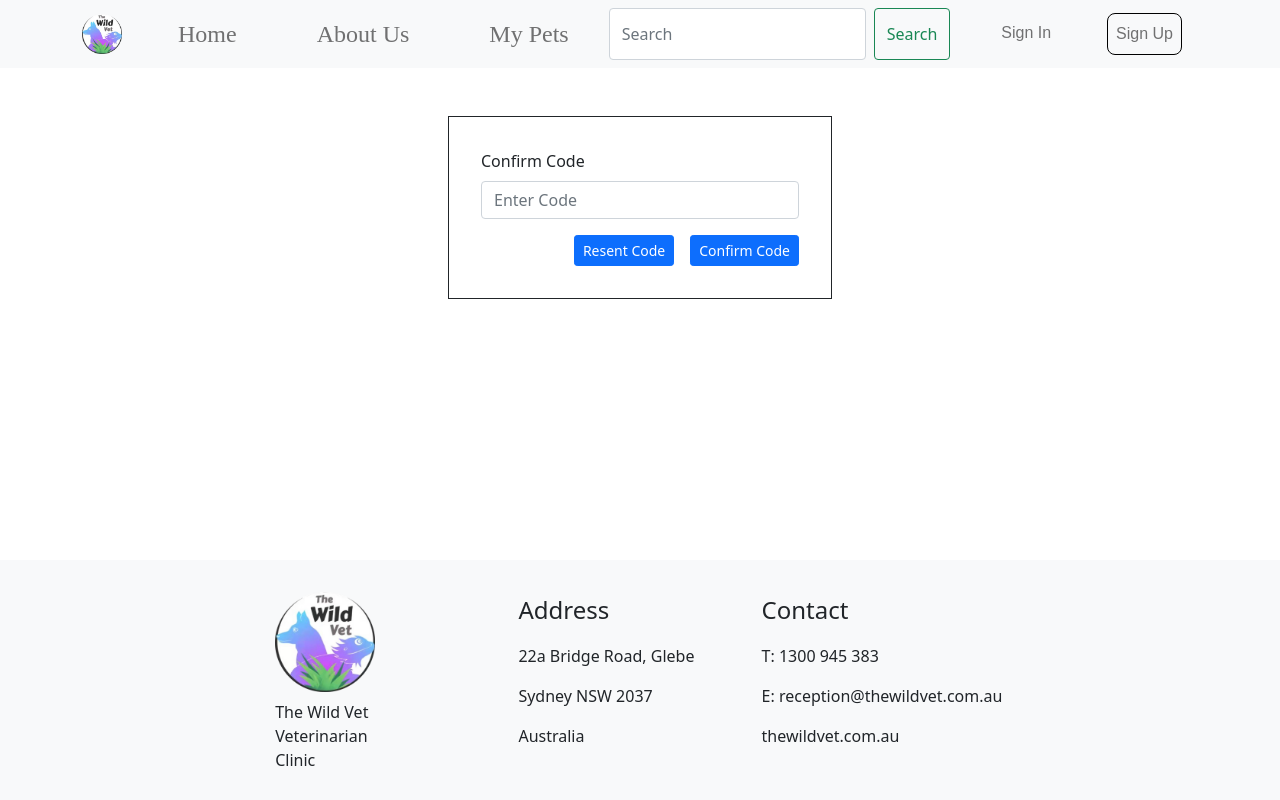
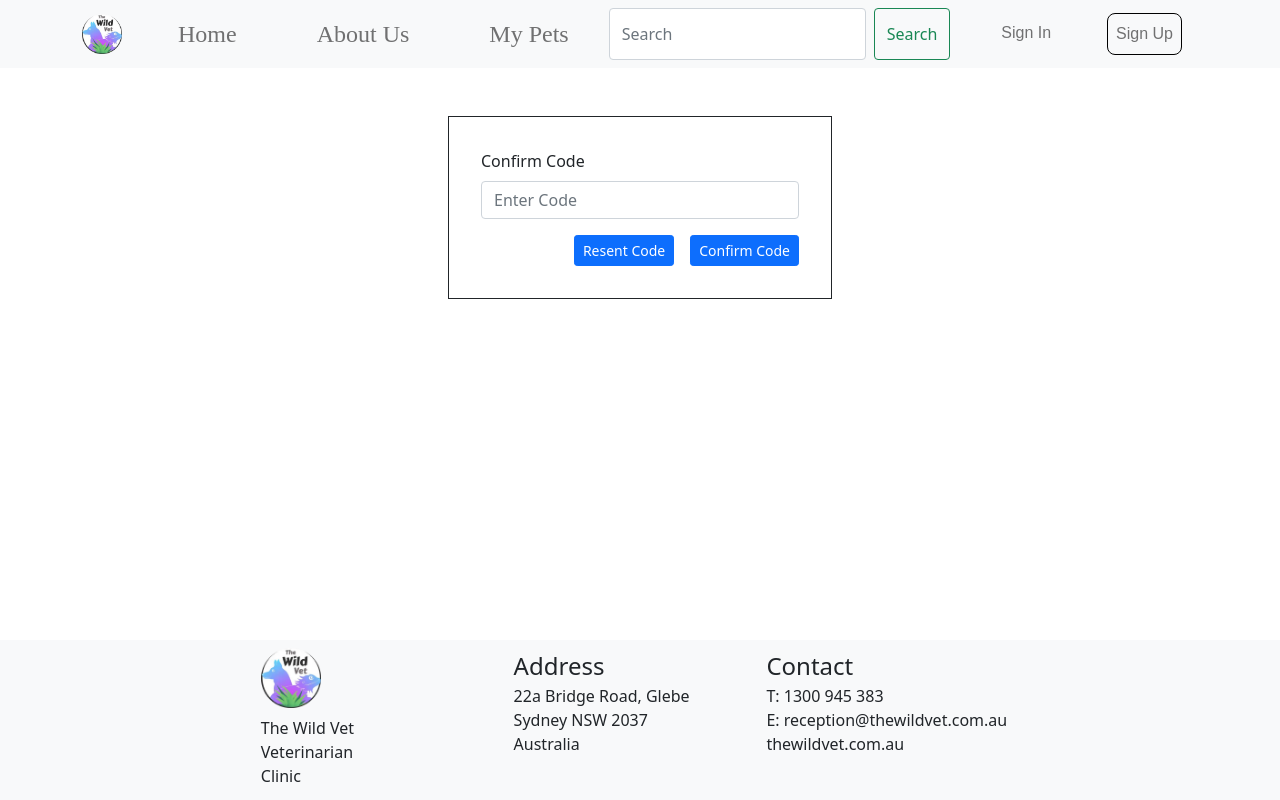
Before and after one commit to yinyuWu/wild-vet, a React (Create React App) app: page /confirm-code in a window 1280 px wide. Built offline with nearby package versions, Linux system fonts and the light colour scheme; what aws-amplify would draw is missing.

Commit message:
confirm code

```diff
--- a/src/App.css
+++ b/src/App.css
@@ -3,5 +3,5 @@
 }
 
 .app-footer {
-  height: 15rem;
+  height: 10rem;
 }
--- a/src/components/Footer/Footer.css
+++ b/src/components/Footer/Footer.css
@@ -2,10 +2,10 @@
   position: fixed;
   bottom: 0;
   margin: 0 auto;
-  padding: 2rem;
+  padding: .5rem;
   background-color: #f8f9fa;
   width: 100%;
-  height: 15rem;
+  height: 10rem;
 }
 
 .footer .footer-container {
@@ -19,6 +19,10 @@
   flex-direction: column;
 }
 
+.footer .footer-container .footer-container-item p{
+  margin-bottom: 0;
+}
+
 .footer .footer-container .footer-container-item .footer-container-item-title {
   font-weight: 500;
   font-size: 1.5rem;
--- a/src/components/Footer/Footer.js
+++ b/src/components/Footer/Footer.js
@@ -8,7 +8,7 @@ class Footer extends Component {
       <div className="footer">
         <div className="footer-container">
           <div className="footer-container-item">
-            <img src={logo} alt="logo" width="100" height="100" className="d-inline-block align-top" />
+            <img src={logo} alt="logo" width="60" height="60" className="d-inline-block align-top" />
             <p className="footer-container-item-name">The Wild Vet Veterinarian Clinic</p>
           </div>
           <div className="footer-container-item">
--- a/src/views/Admin/ConfirmCode.js
+++ b/src/views/Admin/ConfirmCode.js
@@ -37,17 +37,13 @@ class ConfirmCode extends Component {
     const username = window.localStorage.getItem('username');
     try {
       await Auth.confirmSignUp(username, this.state.code);
-      const user = await Auth.currentAuthenticatedUser();
-      this.props.toLogin(user);
-      window.localStorage.removeItem("username");
-      window.localStorage.removeItem("email");
-      this.props.history.push('/');
+      this.props.history.push('/signin');
     } catch (err) {
       if (err.code === "CodeMismatchException") {
         let error = { msg: err.message };
         this.setState({ error });
       }
-      console.log('error confirming sign up', err);
+      console.log('error confirming code: ', err);
     }
   }
 
```
